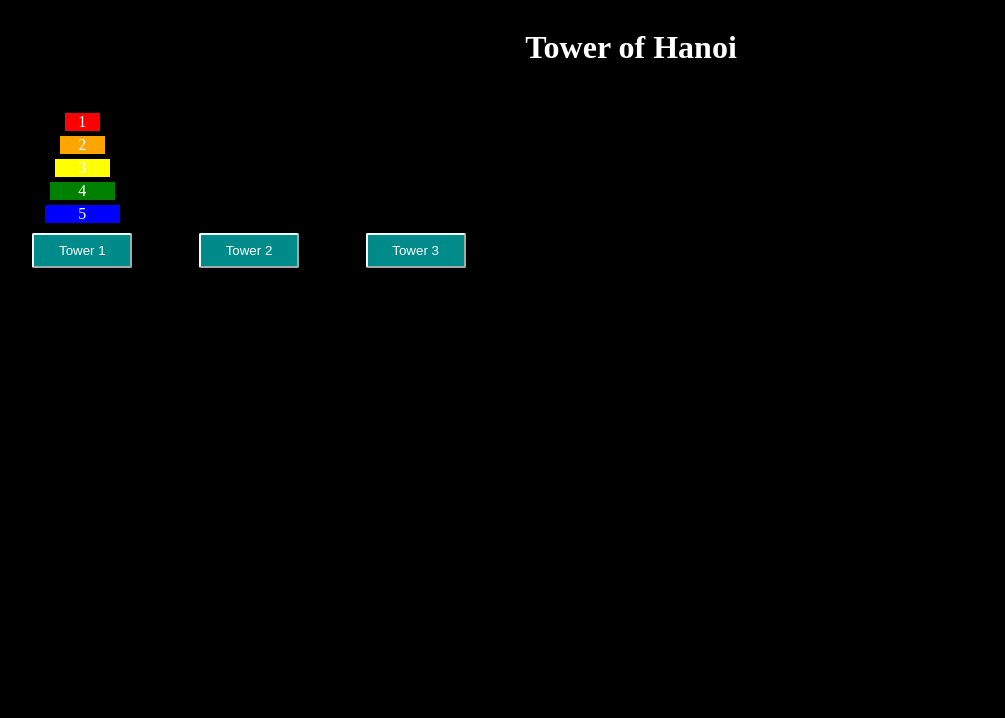
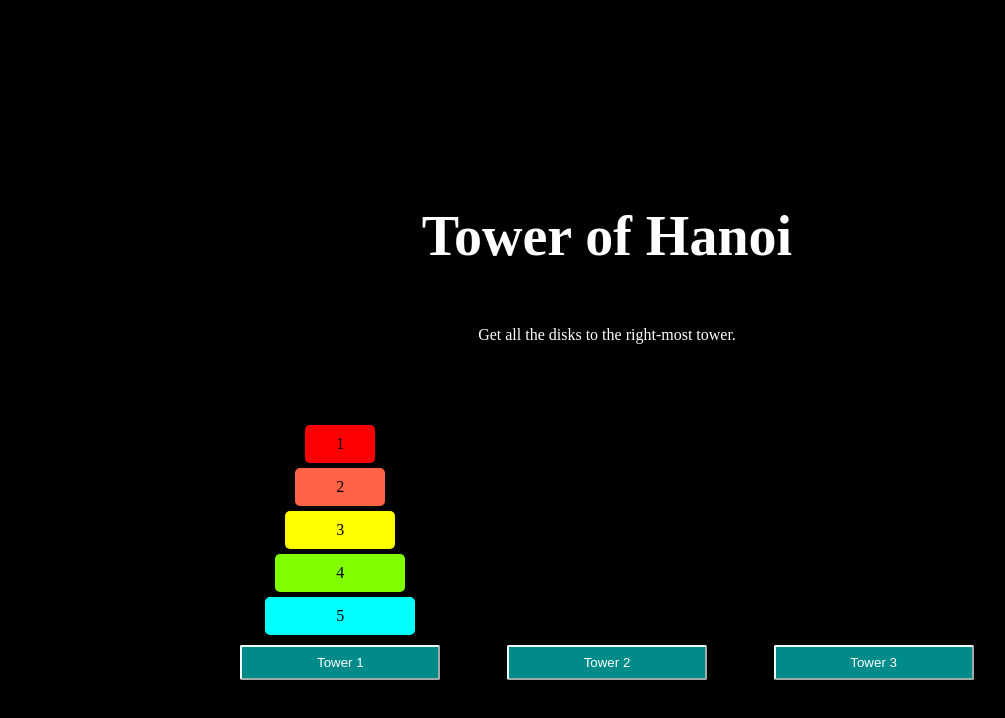
Before and after one commit to Phoenix-Staley/towerOfHanoi, a website: page public/index.html in a window 1280 px wide. Shown: the whole page, without its empty margins (9-1014 px from the left). Drawn offline with Linux system fonts and the light colour scheme.

Commit message:
Improve visuals

```diff
--- a/public/index.html
+++ b/public/index.html
@@ -6,10 +6,15 @@
                 color: white;
                 display: flex;
                 flex-direction: column;
+                width: 95%;
+                height: 65%;
                 align-content: center;
+                justify-content: space-around;
+                padding-top: 150px;
+                padding-bottom: 150px;
             }
             button {
-                width: 100px;
+                width: 200px;
                 height: 35px;
                 background-color: darkcyan;
                 color: white;
@@ -19,18 +24,33 @@
             button:disabled {
                 background-color: darkgray;
             }
+            h1 {
+                font-size: 350%;
+            }
+            h2 {
+                position: absolute;
+                left: 40%;
+                font-size: 500%;
+                background-color: darkcyan;
+            }
+            p {
+                margin: auto;
+                margin-top: 5px;
+                margin-bottom: 25px;
+            }
             .towers {
                 display: flex;
                 justify-content: space-around;
                 min-height: 117px;
-                max-width: 500px;
+                max-width: 800px;
                 padding-bottom: 10px;
+                margin: auto;
             }
             .towers div {
                 display: flex;
                 flex-direction: column-reverse;
                 align-items: center;
-                min-width: 85px;
+                min-width: 200px;
             }
             .towers div p {
                 min-width: 5px;
@@ -38,12 +58,17 @@
                 text-align: center;
                 margin: 5px;
                 margin-bottom: 0;
+                border-radius: 5px;
+                padding: 10px;
+                color: black;
             }
             .buttonHolder {
-                width: 500px;
+                width: 800px;
                 height: 25px;
                 display: flex;
                 justify-content: space-around;
+                margin-left: auto;
+                margin-right: auto;
             }
         </style>
         <title>Tower of Hanoi</title>
@@ -52,20 +77,20 @@
     </head>
 
     <h1 style="text-align: center;">Tower of Hanoi</h1>
+    <h2 style="display: none;" id="winAlert">You won!!!</h2>
+    <p>Get all the disks to the right-most tower.</p>
     <br>
     <body>
         <div>
             <div class="towers">
                 <div id="tower1">
-                    <p style="width: 75px; background-color: blue;">5</p>
-                    <p style="width: 65px; background-color: green;">4</p>
-                    <p style="width: 55px; background-color: yellow;">3</p>
-                    <p style="width: 45px; background-color: orange;">2</p>
-                    <p style="width: 35px; background-color: red;">1</p>
+                    <p style="width: 130px; background-color: aqua;">5</p>
+                    <p style="width: 110px; background-color: chartreuse;">4</p>
+                    <p style="width: 90px; background-color: yellow;">3</p>
+                    <p style="width: 70px; background-color: tomato;">2</p>
+                    <p style="width: 50px; background-color: red;">1</p>
                 </div>
-                <div id="tower2">
-                    <p></p>
-                </div>
+                <div id="tower2"></div>
                 <div id="tower3">
                     <p></p>
                 </div>
--- a/public/script.js
+++ b/public/script.js
@@ -9,8 +9,8 @@ let towerValues = [
     [],
     []
 ]
-let colors = ["red", "orange", "yellow", "green", "blue"];
-let widths = [35, 45, 55, 65, 75];
+let colors = ["red", "tomato", "yellow", "chartreuse", "aqua"];
+let widths = [50, 70, 90, 110, 130];
 
 testFunc = (event) => {
     if (!isSourceSelected) {
@@ -37,7 +37,7 @@ testFunc = (event) => {
             for (let i = 0; i < sourceVal.length; i++) {
                 let p = document.createElement("p");
                 p.innerText = sourceVal[i];
-                p.style.width = `${widths[numOfTiles - i - 1]}px`;
+                p.style.width = `${widths[sourceVal[i] - 1]}px`;
                 p.style.backgroundColor = colors[sourceVal[i] - 1];
                 sourceTowerEl.appendChild(p);
             }
@@ -48,6 +48,11 @@ testFunc = (event) => {
                 p.style.backgroundColor = colors[destVal[i] - 1];
                 destinationTowerEl.appendChild(p);
             }
+
+            if (destVal.length === 5 && destNum === 3) {
+                let winHeaderEl = document.getElementById("winAlert");
+                winHeaderEl.style.display = "inline";
+            }
         }
 
         let tButtons = document.getElementsByClassName("tButtons");
```
